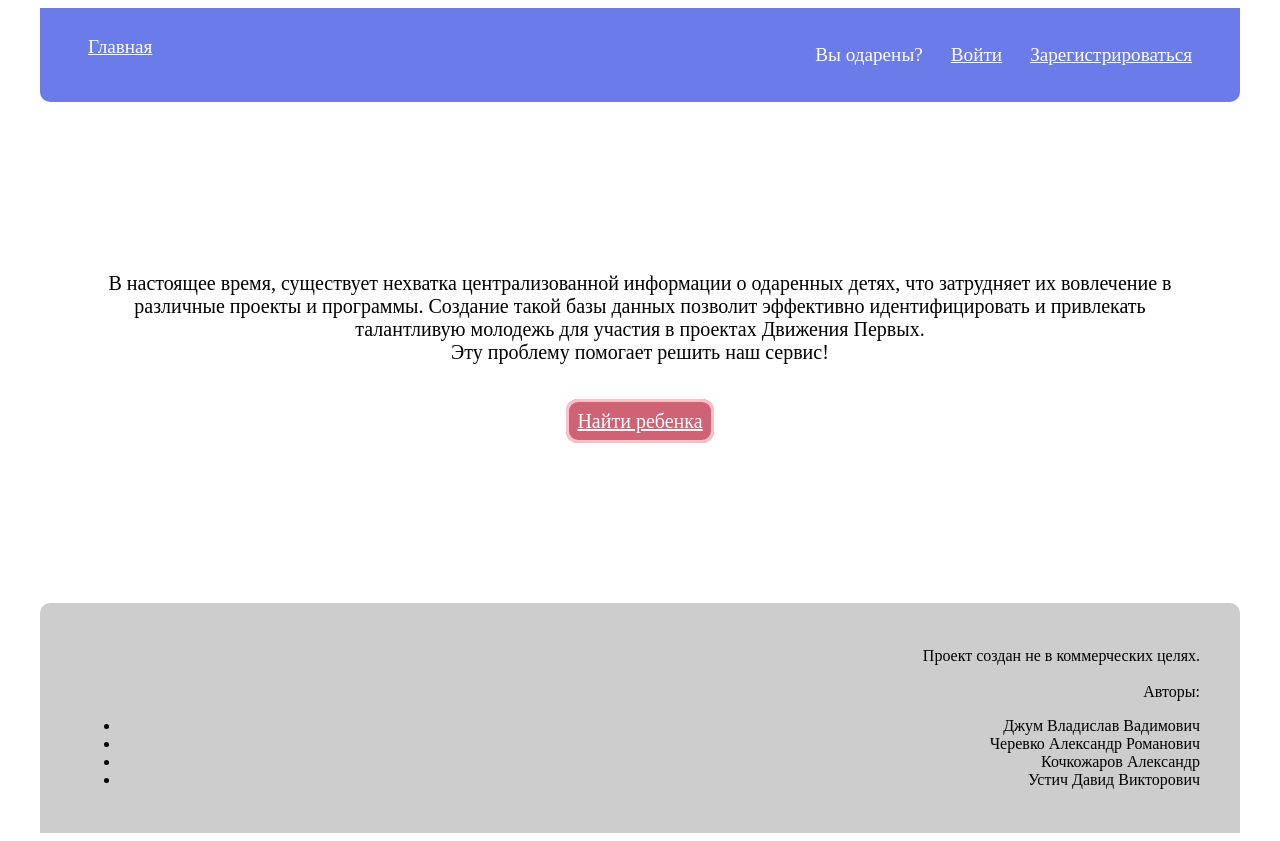
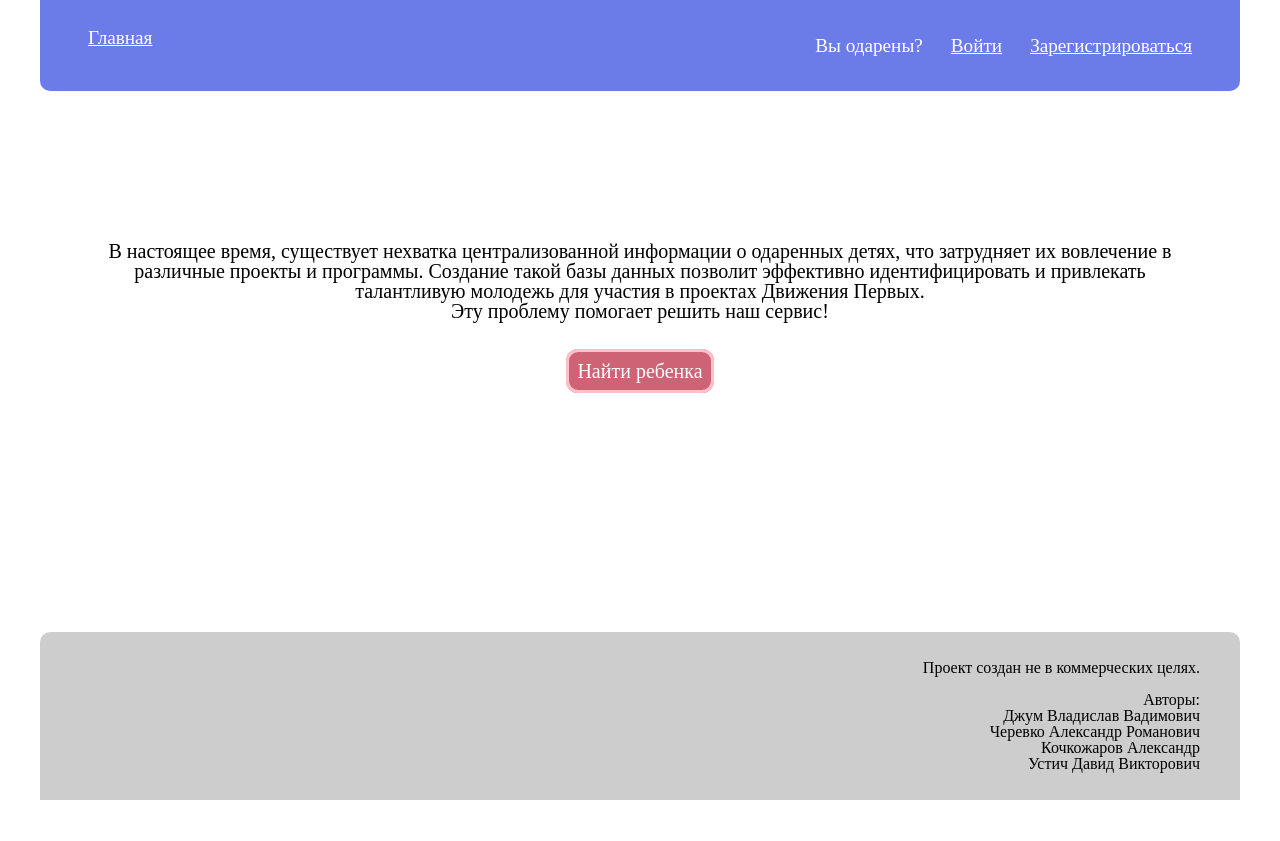
Before and after one commit to Kikozai/Hantaton_Example, a Flask app: page / in a window 1280 px wide. After the commit the page ends 800 px from the top, so only its background shows below. Run offline with Flask 3, Linux system fonts and the light colour scheme; some web fonts are replaced.

Commit message:
change index.html

```diff
--- a/templates/index.html
+++ b/templates/index.html
@@ -3,10 +3,10 @@
 
 <head>
     <meta charset="UTF-8">
-    <link rel="shortcut icon" href="{{ url_for('public', filename='assets/star.ico') }}" type="image/x-icon">
+    <link rel="shortcut icon" href="{{ url_for('static', filename='assets/star.ico') }}" type="image/x-icon">
     <meta name="viewport" content="width=device-width, initial-scale=1.0">
     <title>Главная</title>
-    <link rel="stylesheet" href="{{ url_for('public', filename='css/reset.css') }}">
+    <link rel="stylesheet" href="css/reset.css">
     <link rel="stylesheet" href="/css/fonts.css">
     <link rel="stylesheet" href="/css/index.css">
     <link rel="stylesheet" href="/css/main.css">
```
